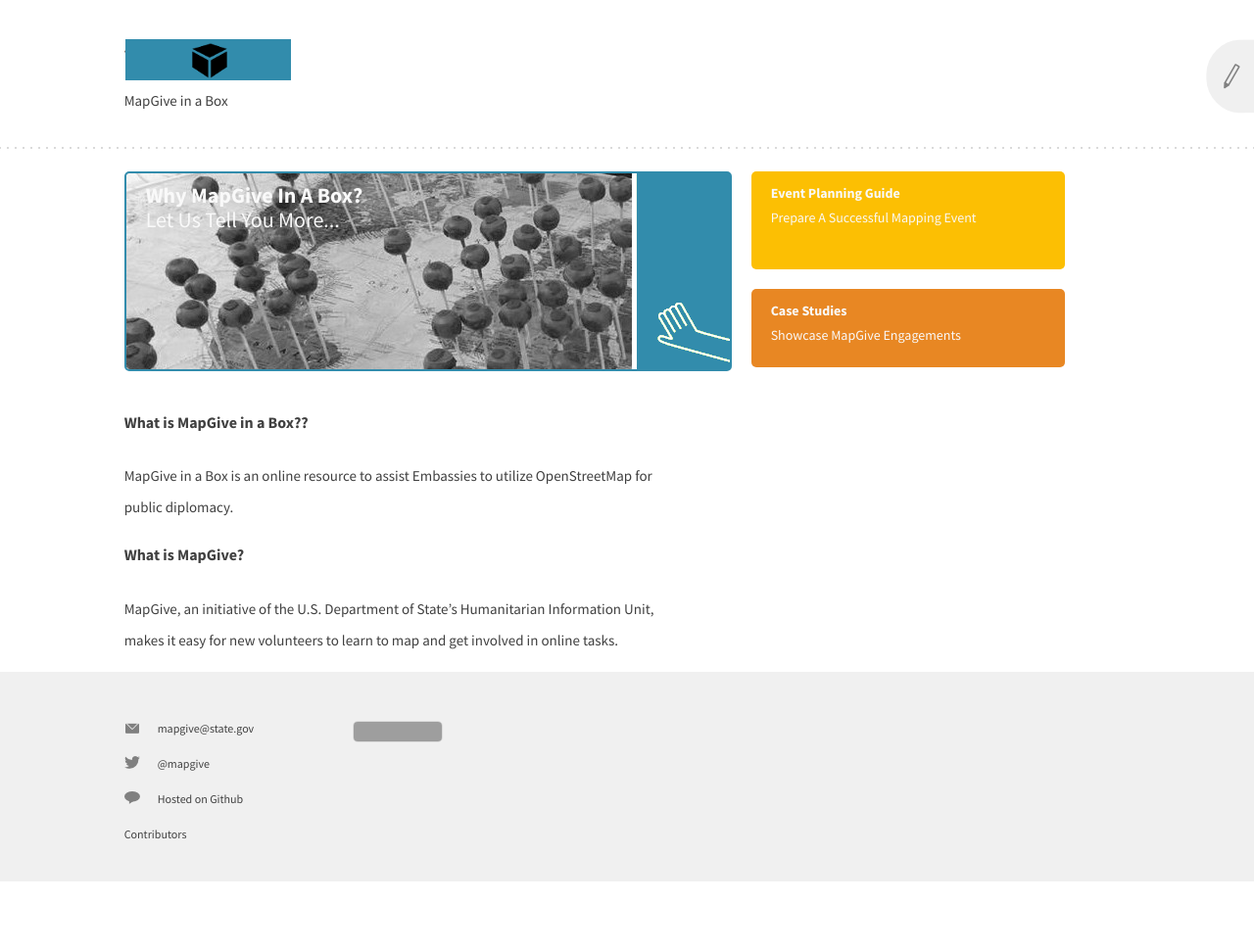
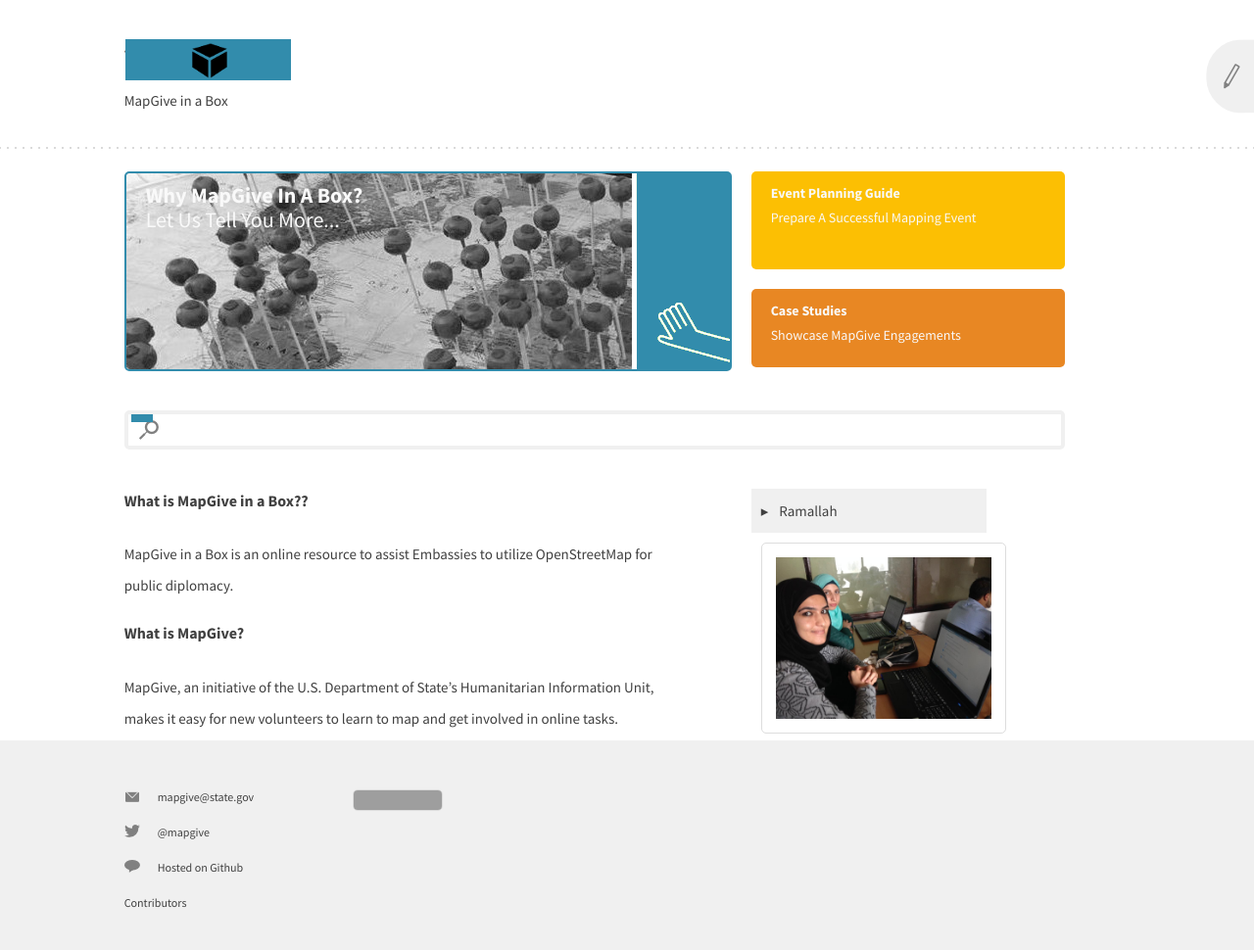
Before and after one commit to state-hiu/mapgive-in-a-box, a Jekyll site: the page built from _posts/en/0100-01-01-index.md, in a window 1280 px wide. Shown: the whole page at 98% size. Built offline with Jekyll 4.4.1, drawn with Linux system fonts in a browser that asks for light colours; nearby versions of some CDN libraries; some web fonts are replaced; Markdown is read by kramdown in place of the engine named in the settings; before the commit the page ends 900 px from its top, so only the background shows below that; grey boxes are pictures that could not be loaded.

Commit message:
added search back, case study box on front page

```diff
--- a/CNAME
+++ /dev/null
@@ -1 +0,0 @@
-teachosm.org
--- a/_layouts/contribute.html
+++ b/_layouts/contribute.html
@@ -9,8 +9,8 @@ layout: default
   <div class='cell4 contribute-links'>
     <h4>{{page.startwith}}</h4>
     <ul>
-      <li><a href='mailto:info@learnosm.org'>{{page.startA}}</a></li>
-      <li><a href='https://github.com/osmlab/teachosm/issues'>{{page.startB}}</a></li>
-      <li><a href='https://github.com/osmlab/teachosm'>{{page.startC}}</a></li>
+      <li><a href='mailto:{{ site.email }}'>{{page.startA}}</a></li>
+      <li><a href='https://github.com/USStateDept/mapgive-in-a-box/issues'>{{page.startB}}</a></li>
+      <li><a href='https://github.com/USStateDept/mapgive-in-a-box'>{{page.startC}}</a></li>
   </div>
 </div>
--- a/_layouts/front.html
+++ b/_layouts/front.html
@@ -25,31 +25,36 @@ layout: default
 
 </div>
 
+<div class='marginL cell9 padAll'>
+  <form class='searchbox rounded'>
+    <span class='logo logo-search'></span>
+    <input id='search-field' type='text' name='search' class='default-value cell10'></input>
+  </form>
+</div>
+
 <div id='front' class='marginL cell9 padAll'>
   <div class='front-text cell7 marginR'>
     <h4 class='tagtitle'>{{ page.teachtitle }}</h4>
     <p class='tagwords'>{{ page.teachintro }}</p>
+
+    <h4 class='tagtitle'>{{ page.osmtitle }}</h4>
+    <p class='tagwords'>{{ page.osmintro }}</p>
   </div>
 
-<!--
-  <div class='cell4'>
+
+  <div class='cell3'>
     <ul>
       {% for post in site.categories.['cases'] reversed %}
-      {% if {{post.lang}} == {{page.lang}} %}{% unless post.hidden %}
+      {% if {{post.lang}} == {{page.lang}} and post.image %}{% unless post.hidden %}
         <li class='doc rounded'>
           <a class='title {% if {{post.cover}} %}cover{% endif %} {% if page.url == post.url %}active{% endif %}' href="{{site.baseurl}}{{ post.url }}">
-        <span><img src="{{post.image}}"/> {{ post.title }}</span>
+        <span><img  class="cell12" src="{{site.baseurl}}/img/posts/{{post.image}}"/> {{ post.title }}</span>
         </a>
       </li>
       {% endunless %}{% endif %}
       {% endfor %}
     </ul>
 
-  </div>
--->
-  <div class='front-text cell7 marginR'>
-    <h4 class='tagtitle'>{{ page.osmtitle }}</h4>
-    <p class='tagwords'>{{ page.osmintro }}</p>
   </div>
 
 </div>
--- a/style.css
+++ b/style.css
@@ -508,6 +508,37 @@ a.license {
     background: #dfd;
 }
 
+.searchbox {
+  height:32px;
+  border:4px solid #f0f0f0;
+  }
+  .searchbox input {
+    border:none;
+    padding:4px 0px 4px 20px;
+    font-size:16px;
+    font-family:'Source Sans Pro',sans-serif;
+    background-color: #ffffff;
+  }
+  .logo-search {
+    float:left;
+    margin-left:3px;
+    width: 30px;
+    height: 28px;
+    background-position:-152px -150px;
+  }
+  input.default-value {
+    color:#ccc !important;
+    font-style: italic;
+  }
+.searchbox-default {
+  padding-right:08.3333%;
+  float:right;
+}
+.searchbox-default input {
+  border:none;
+  margin-top:6px;
+  background-color: #ffffff;
+}
 
 /* training and feedback boxes*/
 .getstarted, .feedback {
```
Also changed, not shown: _layouts/case.html (added, +7 -0 lines), _layouts/default.html (+21 -0 lines), _posts/en/0100-01-01-contribute.md (+5 -0 lines), _posts/en/0100-01-01-index.md (+1 -1 lines), _posts/en/casestudies/0900-01-05-ramallah.md (+24 -1 lines), img/posts/ramallah.jpg (added), img/sprite.png.
